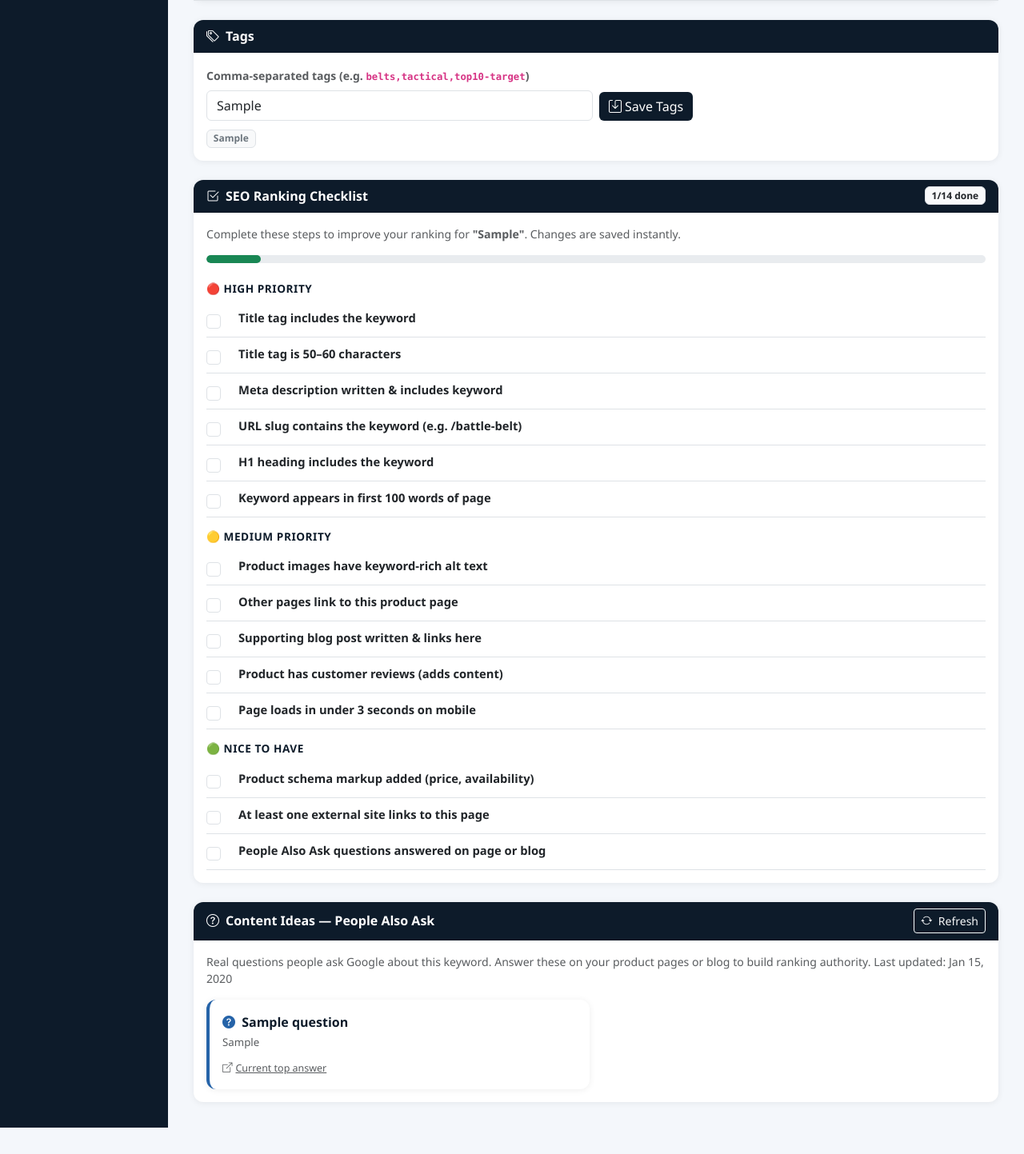
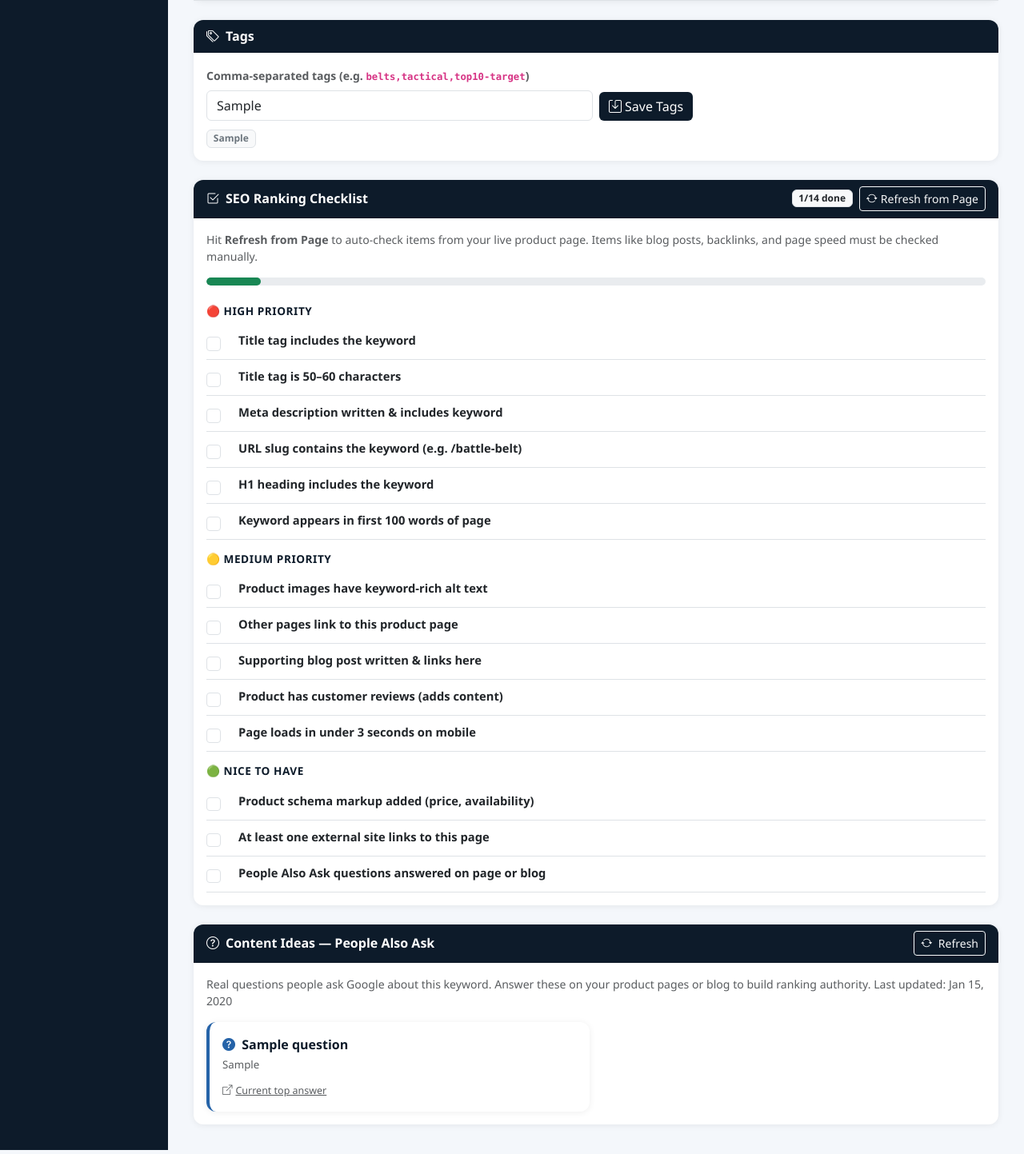
Before and after one commit to maverick-for-jesse/bluealpha-seo-tracker, a Flask app: page /keywords/1/history in a window 1280 px wide. Shown: the part 828-2271 px from the top of the page at 80% size. Run offline with Flask 3, Linux system fonts and the light colour scheme; a user stored in the database is signed in; tables that the repository leaves empty hold one stand-in row (values such as "Sample post").

Commit message:
Add 'Refresh from Page' button — auto-checks SEO checklist via page grader
- New /keywords/<id>/checklist-refresh route
- Fetches ranking URL, runs analyze_page_seo(), maps results to checklist
- Auto-detects: title keyword, title length, meta desc, URL slug, H1,
  keyword density, image alt text, internal links (8 of 14 items)
- Manual items remain: blog post, reviews, page speed, schema, backlinks, PAA

```diff
--- a/app.py
+++ b/app.py
@@ -790,6 +790,83 @@ def cannibalization():
 # ---------------------------------------------------------------------------
 # Content Ideas — People Also Ask
 # ---------------------------------------------------------------------------
+
+@app.route("/keywords/<int:keyword_id>/checklist-refresh", methods=["POST"])
+@login_required
+def checklist_refresh(keyword_id):
+    """Run the page grader on the keyword's ranking URL and auto-check items."""
+    kw = Keyword.query.get_or_404(keyword_id)
+    latest = kw.latest_ranking()
+
+    if not latest or not latest.url:
+        flash("⚠️ No ranking URL found yet — check rankings first.", "warning")
+        return redirect(url_for("keyword_history", keyword_id=keyword_id))
+
+    try:
+        analysis = analyze_page_seo(latest.url, kw.keyword)
+    except Exception as e:
+        flash(f"Failed to analyze page: {e}", "danger")
+        return redirect(url_for("keyword_history", keyword_id=keyword_id))
+
+    # Map grader results to checklist item keys
+    checks_by_name = {c["name"]: c for c in analysis["checks"]}
+    kw_lower = kw.keyword.lower()
+
+    # Ensure all checklist items exist
+    get_or_create_checklist(keyword_id)
+
+    def set_item(item_key, completed):
+        item = SeoChecklist.query.filter_by(keyword_id=keyword_id, item_key=item_key).first()
+        if item:
+            item.completed = completed
+            item.completed_at = datetime.utcnow() if completed else None
+
+    soup_data = analysis  # reuse parsed checks
+
+    # Title tag contains keyword
+    title_kw = checks_by_name.get("Keyword in Title", {})
+    set_item("title_tag", title_kw.get("status") == "pass")
+
+    # Title length
+    title_len_check = checks_by_name.get("Title Tag Length", {})
+    set_item("title_length", title_len_check.get("status") == "pass")
+
+    # Meta description
+    meta_check = checks_by_name.get("Meta Description", {})
+    meta_kw_check = checks_by_name.get("Keyword in Meta Description", {})
+    set_item("meta_desc", meta_check.get("status") in ("pass", "warn") and meta_kw_check.get("status") == "pass")
+
+    # URL slug contains keyword
+    url_lower = latest.url.lower()
+    kw_slug = kw_lower.replace(" ", "-")
+    set_item("url_slug", kw_slug in url_lower or kw_lower.replace(" ", "") in url_lower)
+
+    # H1 contains keyword
+    h1_check = checks_by_name.get("Keyword in H1", {})
+    set_item("h1_keyword", h1_check.get("status") == "pass")
+
+    # First 100 words — use keyword density and word count as proxy
+    density_check = checks_by_name.get("Keyword Density", {})
+    set_item("first_100_words", density_check.get("status") in ("pass", "warn"))
+
+    # Image alt text — pass if no images are missing alt
+    img_check = checks_by_name.get("Image Alt Text", {})
+    set_item("image_alt", img_check.get("status") == "pass")
+
+    # Internal links
+    links_check = checks_by_name.get("Internal Links", {})
+    set_item("internal_links", links_check.get("status") == "pass")
+
+    db.session.commit()
+
+    auto_count = sum(1 for k in ["title_tag", "title_length", "meta_desc", "url_slug",
+                                  "h1_keyword", "first_100_words", "image_alt", "internal_links"]
+                     if SeoChecklist.query.filter_by(keyword_id=keyword_id, item_key=k, completed=True).first())
+
+    flash(f"✅ Checklist refreshed from page grader — {auto_count}/8 auto-detected items passed. "
+          f"Score: {analysis['score']}/100. Review remaining items manually.", "success")
+    return redirect(url_for("keyword_history", keyword_id=keyword_id))
+
 
 @app.route("/keywords/<int:keyword_id>/checklist-toggle", methods=["POST"])
 @login_required
--- a/templates/keyword_history.html
+++ b/templates/keyword_history.html
@@ -177,14 +177,23 @@
 <div class="card mt-4">
   <div class="card-header d-flex align-items-center justify-content-between">
     <span><i class="bi bi-check2-square me-2"></i>SEO Ranking Checklist</span>
-    <span class="badge bg-light text-dark border" id="checklist-score">
-      {{ completed_count }}/{{ total_items }} done
-    </span>
+    <div class="d-flex align-items-center gap-2">
+      <span class="badge bg-light text-dark border" id="checklist-score">
+        {{ completed_count }}/{{ total_items }} done
+      </span>
+      {% if kw.latest_ranking() and kw.latest_ranking().url %}
+      <form method="POST" action="{{ url_for('checklist_refresh', keyword_id=kw.id) }}" class="mb-0">
+        <button type="submit" class="btn btn-sm btn-outline-light" title="Auto-check from page grader">
+          <i class="bi bi-arrow-repeat me-1"></i>Refresh from Page
+        </button>
+      </form>
+      {% endif %}
+    </div>
   </div>
   <div class="card-body">
     <p class="text-muted mb-3" style="font-size:.88rem">
-      Complete these steps to improve your ranking for <strong>"{{ kw.keyword }}"</strong>.
-      Changes are saved instantly.
+      Hit <strong>Refresh from Page</strong> to auto-check items from your live product page.
+      Items like blog posts, backlinks, and page speed must be checked manually.
     </p>
 
     <!-- Progress bar -->
```
